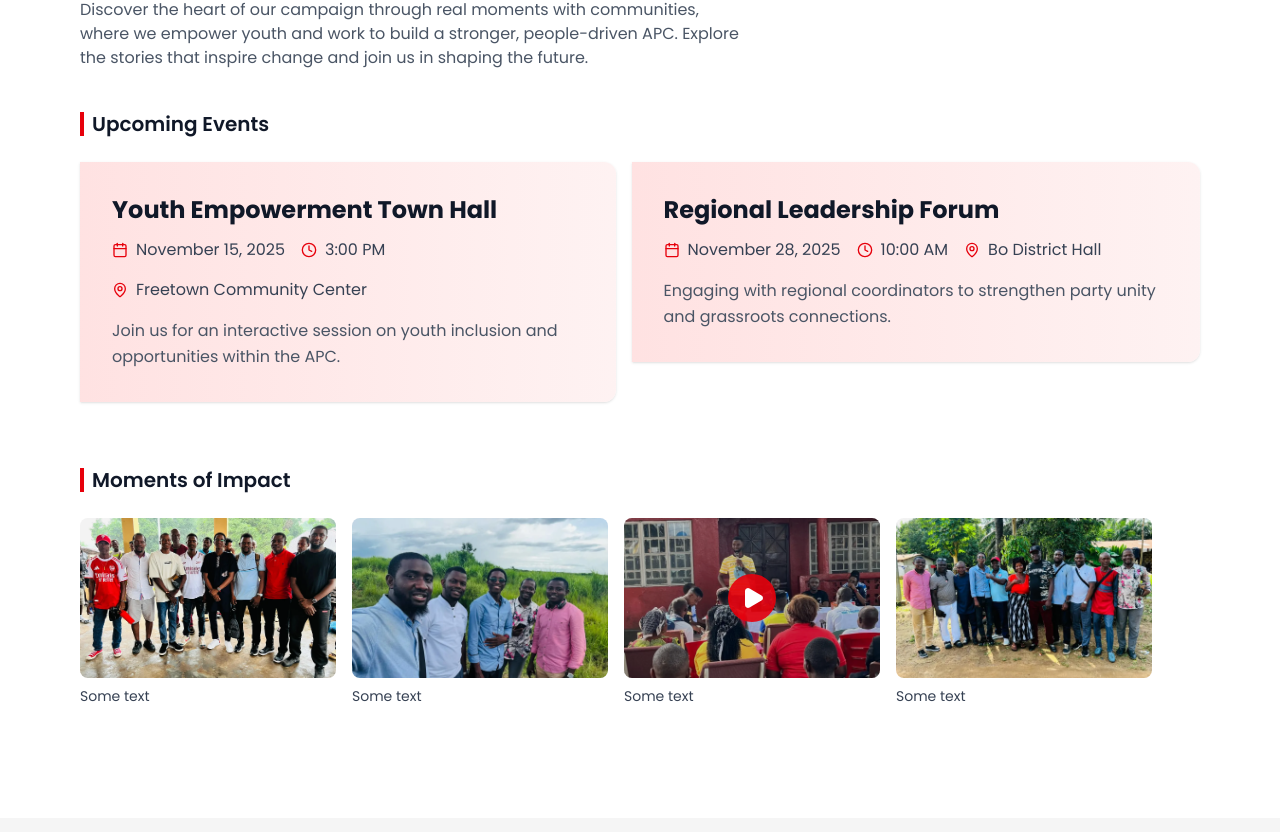
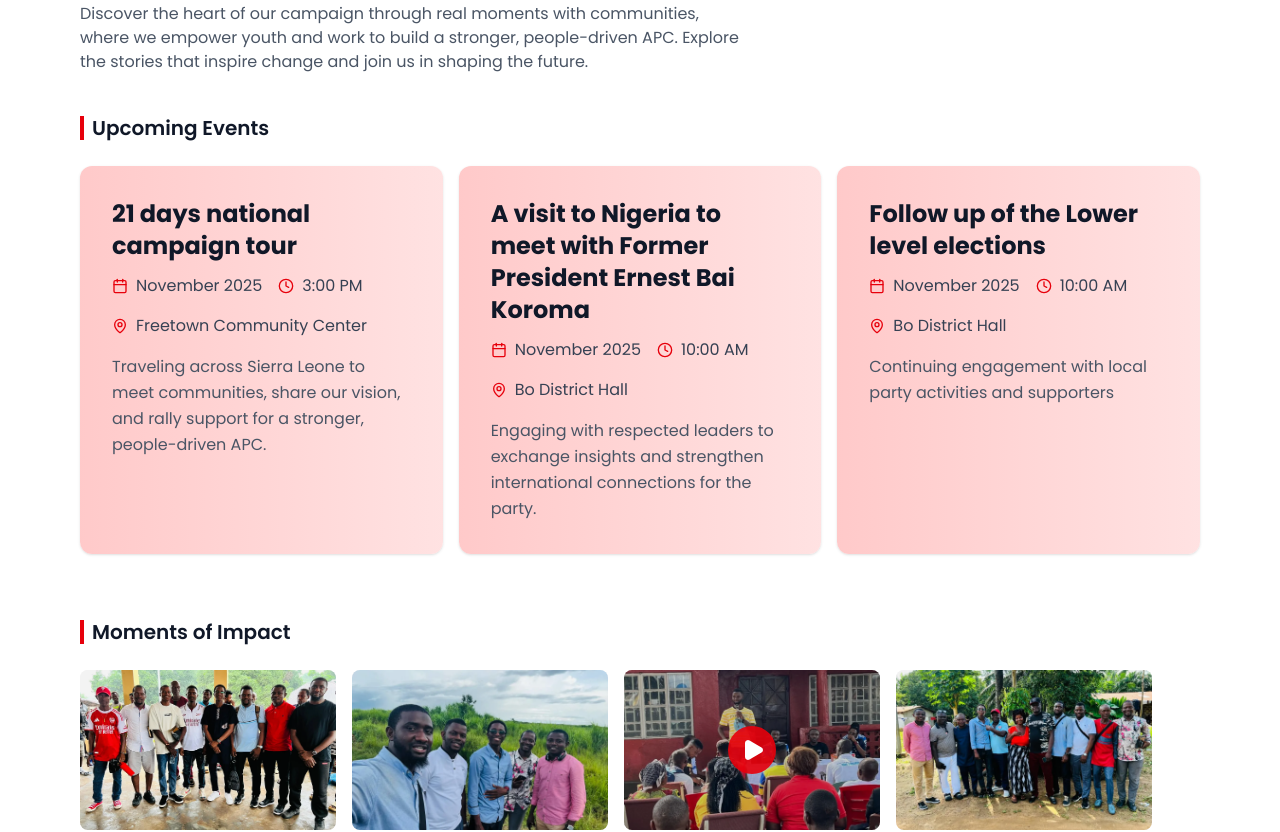
Before and after one commit to ideftbuild/apc-deputy-landing, a React (Vite) app: page / in a window 1280 px wide. Shown: the part 3554-4386 px from the top of the page. Built offline with nearby package versions, Linux system fonts and the light colour scheme.

Commit message:
refactor: ensure divs take a consistent size and add clients events information

```diff
--- a/src/components/Events.tsx
+++ b/src/components/Events.tsx
@@ -29,21 +29,31 @@
 
   const upcomingEvents: Event[] = [
     {
-      title: "Youth Empowerment Town Hall",
-      date: "November 15, 2025",
+      title: "21 days national campaign tour",
+      date: "November 2025",
       time: "3:00 PM",
       location: "Freetown Community Center",
       description:
-        "Join us for an interactive session on youth inclusion and opportunities within the APC.",
+        "Traveling across Sierra Leone to meet communities, share our vision, and rally support for a stronger, people-driven APC.",
       animationType: "fadeLeft",
     },
     {
-      title: "Regional Leadership Forum",
-      date: "November 28, 2025",
+      title:
+        "A visit to Nigeria to meet with Former President Ernest Bai Koroma",
+      date: "November 2025",
       time: "10:00 AM",
       location: "Bo District Hall",
       description:
-        "Engaging with regional coordinators to strengthen party unity and grassroots connections.",
+        "Engaging with respected leaders to exchange insights and strengthen international connections for the party.",
+      animationType: "scale",
+    },
+    {
+      title: "Follow up of the Lower level elections",
+      date: "November 2025",
+      time: "10:00 AM",
+      location: "Bo District Hall",
+      description:
+        "Continuing engagement with local party activities and supporters",
       animationType: "fadeRight",
     },
   ];
@@ -53,23 +63,25 @@
     {
       type: "image",
       src: "/img/group_photo_1.webp",
-      caption: "Some text",
+      caption: "Declaration at Masingbe Town in Tonkolili District",
     },
     {
       type: "image",
       src: "/img/group_photo_2.webp",
-      caption: "Some text",
+      caption:
+        "Campaign tour and engagement with delegates at Mange Bureh in Port Loko District",
     },
     {
       type: "video",
       thumbnail: "/img/video_1_thumbnail.webp",
       src: "/videos/video_1.mp4",
-      caption: "Some text",
+      caption:
+        "Engaging and sharing my aspiration with the youth of Lungi, Kaffu Bullom Chiefdom",
     },
     {
       type: "image",
       src: "/img/group_photo_3.webp",
-      caption: "Some text",
+      caption: "Meeting Constituency Executives at Mange Bureh",
     },
   ];
 
@@ -93,16 +105,14 @@
             Upcoming Events
           </h3>
 
-          <div className="flex flex-col md:flex-row gap-4">
+          <div className="grid gap-4 grid-cols-[repeat(auto-fit,_minmax(250px,_1fr))] [grid-auto-rows:1fr]">
             {upcomingEvents.map((event, idx) => (
               <ScrollReveal
                 animationType={event.animationType}
                 animateOnce={false}
+                key={idx}
               >
-                <div
-                  key={idx}
-                  className="bg-gradient-to-r from-red-100 to-red-50 p-6 md:p-8 rounded-r-xl shadow-sm hover:shadow-md transition-shadow"
-                >
+                <div className="bg-gradient-to-r from-red-200 to-red-100 p-6 md:p-8 rounded-xl shadow-sm hover:shadow-md transition-shadow h-full flex flex-col">
                   <h4 className="text-2xl font-bold text-gray-900 mb-3">
                     {event.title}
                   </h4>
@@ -120,7 +130,7 @@
                       <span>{event.location}</span>
                     </div>
                   </div>
-                  <p className="text-gray-600 leading-relaxed">
+                  <p className="text-gray-600 leading-relaxed flex-1">
                     {event.description}
                   </p>
                 </div>
--- a/src/components/Vision.tsx
+++ b/src/components/Vision.tsx
@@ -69,9 +69,9 @@
               </div>
 
               {/* Vision Pillars */}
-              <div className="grid md:grid-cols-3 gap-6 mt-12">
+              <div className="grid gap-4 grid-cols-[repeat(auto-fit,_minmax(250px,_1fr))] [grid-auto-rows:1fr] mt-12">
                 <ScrollReveal animationType="fadeLeft" animateOnce={false}>
-                  <div className="bg-gray-50 rounded-2xl p-6 hover:bg-red-50 transition-colors duration-300">
+                  <div className="bg-gray-50 rounded-2xl p-6 hover:bg-red-50 transition-colors duration-300 h-full">
                     <img
                       src="/img/administration_img.webp"
                       alt="Digital Governance"
@@ -92,7 +92,7 @@
                 </ScrollReveal>
 
                 <ScrollReveal animationType="scale" animateOnce={false}>
-                  <div className="bg-gray-50 rounded-2xl p-6 hover:bg-red-50 transition-colors duration-300">
+                  <div className="bg-gray-50 rounded-2xl p-6 hover:bg-red-50 transition-colors duration-300 h-full">
                     <img
                       src="/img/inclusion_img.jpg"
                       alt="Inclusive Participation"
@@ -113,7 +113,7 @@
                 </ScrollReveal>
 
                 <ScrollReveal animationType="fadeRight" animateOnce={false}>
-                  <div className="bg-gray-50 rounded-2xl p-6 hover:bg-red-50 transition-colors duration-300">
+                  <div className="bg-gray-50 rounded-2xl p-6 hover:bg-red-50 transition-colors duration-300 h-full">
                     <img
                       src="/img/youth_empowerment_img.jpg"
                       alt="Youth Empowerment"
```
